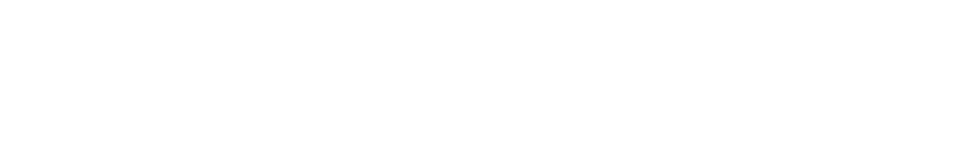
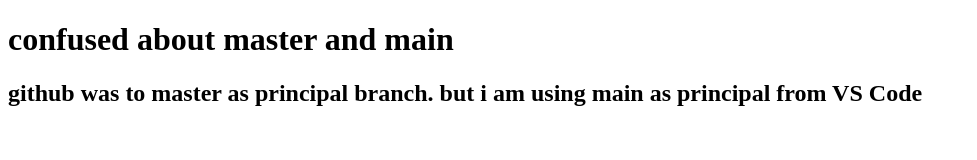
Before and after one commit to mdahsanulkabir/my-first-repo, a plain HTML site: page index.html in a window 1280 px wide. Shown: the whole page, without its empty margins (0-977 px from the left). Drawn offline with Linux system fonts and the light colour scheme.

Commit message:
added some text

```diff
--- a/index.html
+++ b/index.html
@@ -7,6 +7,7 @@
     <title>My First Github Repo</title>
 </head>
 <body>
-
+    <h1>confused about master and main</h1>
+    <h2>github was to master as principal branch. but i am using main as principal from VS Code</h2>
 </body>
 </html>
```
